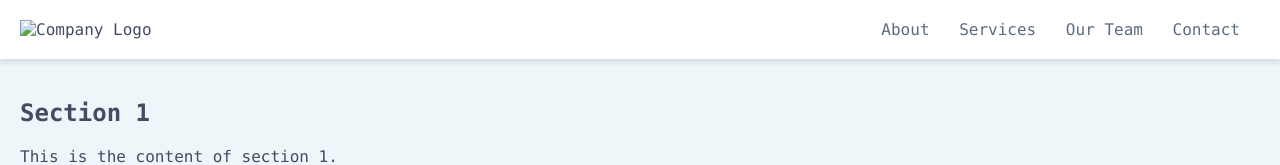
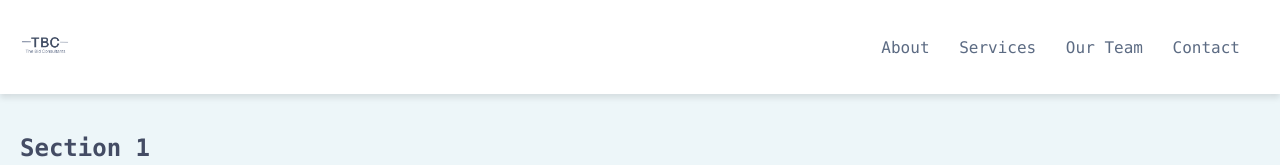
Before and after one commit to abikirkham/TheBidConsultants, a plain HTML site: page contact.html in a window 1280 px wide. Shown: the top 165 px of the page. Drawn offline with Linux system fonts and the light colour scheme.

Commit message:
add company logo img file and to html

```diff
--- a/contact.html
+++ b/contact.html
@@ -9,7 +9,7 @@
 <body>
     <header>
         <div class="logo">
-            <img src="company_logo.png" alt="Company Logo">
+            <img src="assets/images/company-logo.png" alt="Company Logo">
         </div>
         <nav>
             <ul>
```
Also changed, not shown: index.html (+1 -1 lines), our-team.html (+1 -1 lines), services.html (+1 -1 lines), assets/images/company-logo.png (added).
